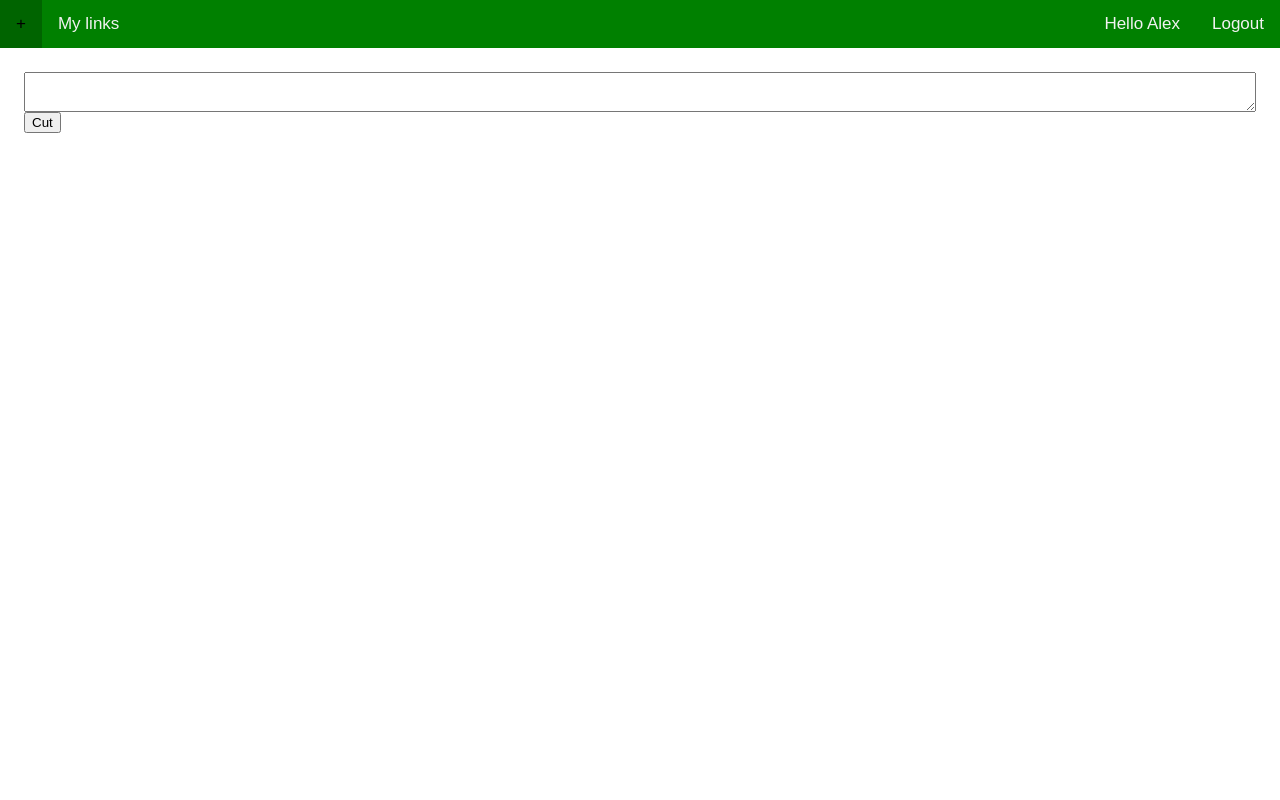
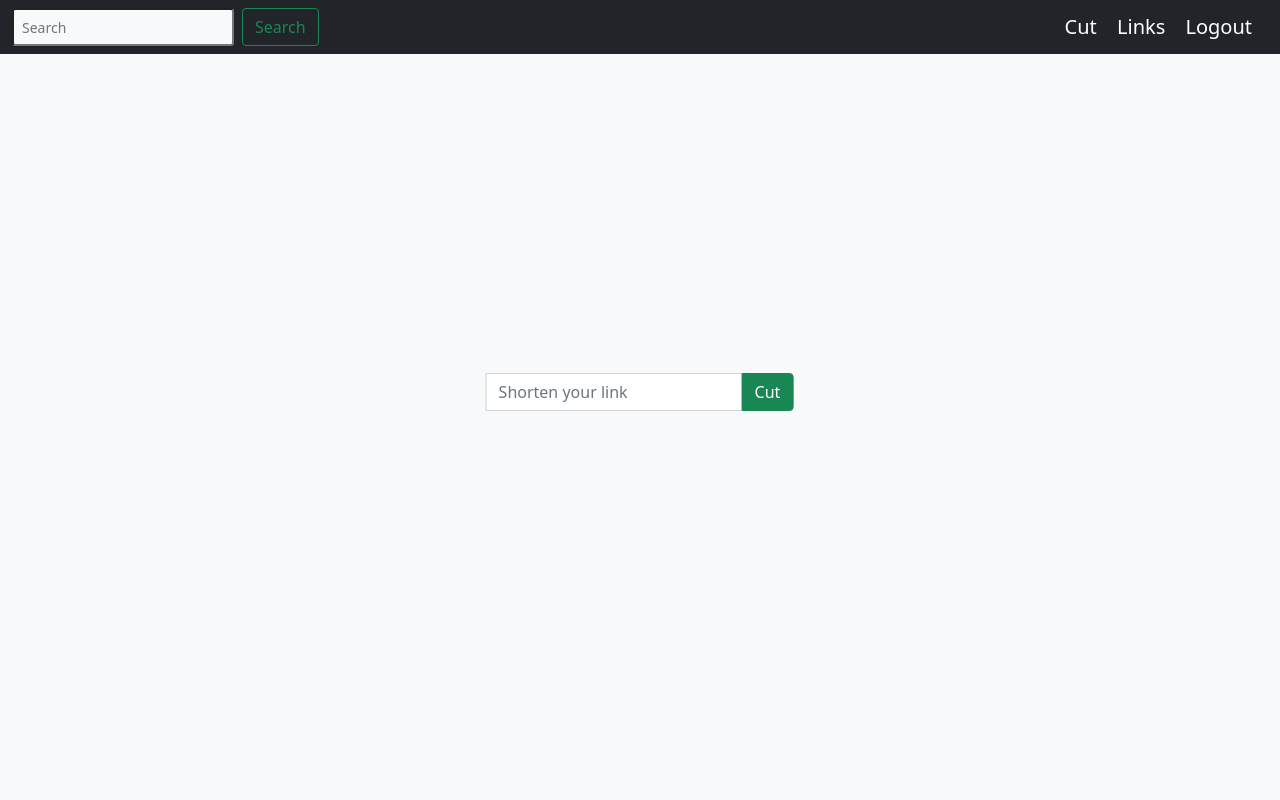
Before and after one commit to lestec-al/django-links, a Django app: page / in a window 1280 px wide. Run offline with Django 3.2, Linux system fonts and the light colour scheme; a user stored in the database is signed in.

Commit message:
Update interface

```diff
--- a/links/forms.py
+++ b/links/forms.py
@@ -4,12 +4,14 @@ from django.contrib.auth.models import User
 from django.contrib.auth.forms import UserCreationForm
 
 class LinksForm(forms.ModelForm):
+    original = forms.URLField(required=True, min_length=11)
     class Meta:
         model = Links
         fields = ["original"]
 
 class UserForm(UserCreationForm):
-    email = forms.EmailField(max_length=254, help_text='Required. Inform a valid email address.')
+    username = forms.CharField(min_length=8, max_length=150, help_text="8 characters or more. Letters, digits and @/./+/-/_ only.")
+    email = forms.EmailField(max_length=254, help_text='Inform a valid email address.', required=True)
 
     class Meta:
         model = User
--- a/links/models.py
+++ b/links/models.py
@@ -6,6 +6,7 @@ class Links(models.Model):
     user = models.ForeignKey(get_user_model(), on_delete=models.CASCADE, related_name='links', blank=True, null=True)
     original = models.TextField()
     slug = models.TextField(blank=True, null=True)
+    created_at = models.DateTimeField(auto_now_add=True)
 
     def get_absolute_url(self):
         return reverse('link', kwargs={'slug': self.slug})
--- a/links/static/links/style.css
+++ /dev/null
@@ -1,52 +0,0 @@
-body {
-    margin: 0;
-    font-family: Arial, Helvetica, sans-serif;
-  }
-  .topnav {
-    overflow: hidden;
-    background-color:green;
-  }
-  .topnav a, .topnav p {
-    float: left;
-    color: #f2f2f2;
-    text-align: center;
-    padding: 14px 16px;
-    text-decoration: none;
-    font-size: 17px;
-    margin: 0;
-  }
-  .topnav a:hover {
-    color: black;
-  }
-  .topnav-right {
-    float: right;
-  }
-  .active {
-    background-color: darkgreen;
-  }
-  .link-main {
-    color: darkblue;
-    text-decoration: none;
-    margin: 10;
-  }
-  .form-link {
-    margin: 24;
-  }
-  .form-link textarea {
-    width: 100%;
-    height: 5%;
-  }
-  .form-button {
-    margin: 24;
-  }
-  .error-t {
-    text-align: center;
-  }
-  .center {
-    margin-left: 40%;
-    margin-top: 10%;
-  }
-  .registr {
-    margin-left: 30%;
-    margin-top: 5%;
-  }
--- a/links/templates/links/create.html
+++ b/links/templates/links/create.html
@@ -1,18 +1,22 @@
 {% extends "links/list.html" %}
 
-{% block title %}Add link{% endblock %}
+{% block title %}Links - Cut{% endblock %}
 
 {% block content %}
 
-<form method="POST">
-    {% csrf_token %}
-    <p class="form-link">{{ form.original }}
-    <input type="submit" value="Cut" name="cut"></p>
-</form>
-
-{% if object.original != None %}
-<p class="error-t">You link:<a class="link-main" href="http://127.0.0.1:8000/{{ object.slug }}">http://127.0.0.1:8000/{{ object.slug }}</a></p>
-{% else %}
-{% endif %}
+<div class="position-absolute top-50 start-50 translate-middle">
+    <form method="POST" class="input-group mb-3">
+        {% csrf_token %}
+        <input class="form-control" placeholder="Shorten your link" type="url" name="original" minlength="11" required="" id="id_original">
+        <button type="submit" name="cut" class="btn btn-success">Cut</button>
+    </form>
+    {% if object.original%}
+    <div class="p-3 mb-2 bg-success text-white">
+        You link:
+        <a class="link-warning" href="http://127.0.0.1:8000/{{ object.slug }}">http://127.0.0.1:8000/{{ object.slug }}</a>
+    </div>
+    {% else %}
+    {% endif %}
+</div>
 
 {% endblock %}
--- a/links/templates/links/error.html
+++ b/links/templates/links/error.html
@@ -4,6 +4,8 @@
 
 {% block content %}
 
-<p class="error-t"><b>Sorry, this page isn't available</b></p>
+<div class="position-absolute top-50 start-50 translate-middle">
+    <p><b>Sorry, this page isn't available</b></p>
+</div>
 
 {% endblock %}
--- a/links/templates/links/list.html
+++ b/links/templates/links/list.html
@@ -1,6 +1,7 @@
 {% load static %}
-<link rel="stylesheet" type="text/css" href="{% static 'links/style.css' %}">
+{% load humanize %}
 <link rel="shortcut icon" type="image/png" href="{% static 'links/favicon.png' %}"/>
+<link href="https://cdn.jsdelivr.net/npm/bootstrap@5.1.3/dist/css/bootstrap.min.css" rel="stylesheet" integrity="sha384-1BmE4kWBq78iYhFldvKuhfTAU6auU8tT94WrHftjDbrCEXSU1oBoqyl2QvZ6jIW3" crossorigin="anonymous">
 <!DOCTYPE html>
 <html>
   <head>
@@ -8,32 +9,51 @@
     <meta name="viewport" content="width=device-width, initial-scale=1.0">
     <title>{% block title %}Links{% endblock %}</title>
   </head>
-  <body>
-    <header>
-      <div class="topnav">
-        {% url 'link_create' as link_cr %}
-        <a {% if request.get_full_path == link_cr %}class="active"{% endif %} href="{% url 'link_create' %}">+</a>
-        {% url 'links' as links_p %}
-        <a {% if request.get_full_path == links_p %}class="active"{% endif %} href="{% url 'links' %}">My links</a>
-        <div class="topnav-right">
-          {% if user.is_authenticated %}
-          <p>Hello {{ user|capfirst }}</p>
-          <a href="{% url 'logout' %}">Logout</a>
-          {% else %}
-          <p>Hello Guest</p>
-          <a href="{% url 'login' %}">Login</a>
-          {% endif %}
+  <body class="bg-light">
+    <nav class="navbar sticky-top navbar-dark bg-dark">
+      <div class="container-fluid">
+        {% if user.is_authenticated %}
+        <form class="d-flex" style="margin-bottom: 0;" action="{% url 'links' %}">
+          <input class="form-control-sm me-2 bg-light" type="search" placeholder="Search" aria-label="Search" name="search">
+          <button class="btn btn-outline-success" type="submit">Search</button>
+        </form>
+        <div class="container-{breakpoint}">
+          <a class="navbar-brand" href="{% url 'link_create' %}">Cut</a>
+          <a class="navbar-brand" href="{% url 'links' %}">Links</a>
+          <a class="navbar-brand" href="{% url 'logout' %}">Logout</a>
         </div>
+        {% else %}
+        <a class="navbar-brand" href="{% url 'link_create' %}">Cut link</a>
+        <a class="navbar-brand" href="{% url 'login' %}">Login</a>
+        {% endif %}
       </div>
-    </header>
+    </nav>
     <main>
       {% block content %}
       <form method="POST">
       {% csrf_token %}
-        {% for object in object_list %}
-        <p class="link-main"><input type="submit" value="✖" name="{{ object.id }}">
-        <a class="link-main" href="http://127.0.0.1:8000/{{ object.slug }}">http://127.0.0.1:8000/{{ object.slug }}</a><a class="link-main" href="{{ object.original }}">({{ object.original }})</a></p>
-        {% endfor %}
+        <div class="table-responsive">
+          <table class="table">
+            <thead>
+              <tr>
+                <th scope="col"></th>
+                <th scope="col">Short</th>
+                <th scope="col">Original</th>
+                <th scope="col">Created</th>
+              </tr>
+            </thead>
+            <tbody>
+            {% for object in object_list %}
+              <tr>
+                <td><input class="btn btn-outline-danger btn-sm" type="submit" value="✖" name="delete{{ object.id }}"></td>
+                <td><a class="link-success" href="http://127.0.0.1:8000/{{ object.slug }}">http://127.0.0.1:8000/{{ object.slug }}</a></td>
+                <td><a class="link-secondary" href="{{ object.original }}">{{ object.original|truncatechars:70 }}</a></td>
+                <td>{{ object.created_at|naturaltime }}</td>
+              </tr>
+            {% endfor %}
+            </tbody>
+          </table>
+        </div>
       </form>
       {% endblock %}
     </main>
--- a/links/views.py
+++ b/links/views.py
@@ -6,6 +6,7 @@ from .forms import LinksForm, UserForm
 from django.contrib.auth.models import Group
 from django.contrib.auth import authenticate, login
 
+# Create individual link from id
 def idToShortURL(id):
     map = "abcdefghijklmnopqrstuvwxyzABCDEFGHIJKLMNOPQRSTUVWXYZ0123456789"
     shortURL = ""
@@ -16,25 +17,26 @@ def idToShortURL(id):
 
 class LinksListView(LoginRequiredMixin, View):
     template_name = 'links/list.html'
+
     def get(self, request):
-        queryset = Links.objects.filter(user=request.user.id)
+        str_search = request.GET.get("search", False)
+        if str_search:
+            queryset = Links.objects.filter(user=request.user.id, original__contains=str_search).order_by("created_at").reverse()
+        else:
+            queryset = Links.objects.filter(user=request.user.id).order_by("created_at").reverse()
         context = {'object_list': queryset}
         return render(request, self.template_name, context)
 
     def post(self, request, id=None):
-        try:
-            queryset = Links.objects.filter(user=request.user.id)
-            for obj in queryset:
-                if request.POST.get(str(obj.id)):
-                    obj.delete()
-                    return redirect("/links/")
-            context = {'object_list': queryset}
-            return render(request, self.template_name, context)
-        except:
-            return render(request, 'links/error.html')
+        queryset = Links.objects.filter(user=request.user.id)
+        for obj in queryset:
+            if request.POST.get("delete" + str(obj.id)):
+                obj.delete()
+                return redirect("/links/")
 
 class LinksCreateView(View):
     template_name = 'links/create.html'
+
     def get(self, request):
         form = LinksForm()
         return render(request, self.template_name, {'form': form})
@@ -54,6 +56,7 @@ class LinksCreateView(View):
             context['object'] = obj
         return render(request, self.template_name, context)
 
+# Redirect to original link
 class LinkSlugView(View):
     def get(self, request, slug=None):
         try:
--- a/links_project/settings.py
+++ b/links_project/settings.py
@@ -37,6 +37,7 @@ INSTALLED_APPS = [
     'django.contrib.sessions',
     'django.contrib.messages',
     'django.contrib.staticfiles',
+    'django.contrib.humanize',
     'links',
     'crispy_forms',
 ]
```
Also changed, not shown: links/templates/registration/login.html (+7 -16 lines), links/templates/registration/registration.html (+4 -4 lines), db.sqlite3, links/migrations/0003_links_created_at.py (added), links/migrations/0004_alter_links_original.py (added), links/migrations/0005_alter_links_original.py (added), pic-readme-1.png (added), pic-readme-2.png (added), readme.md.
